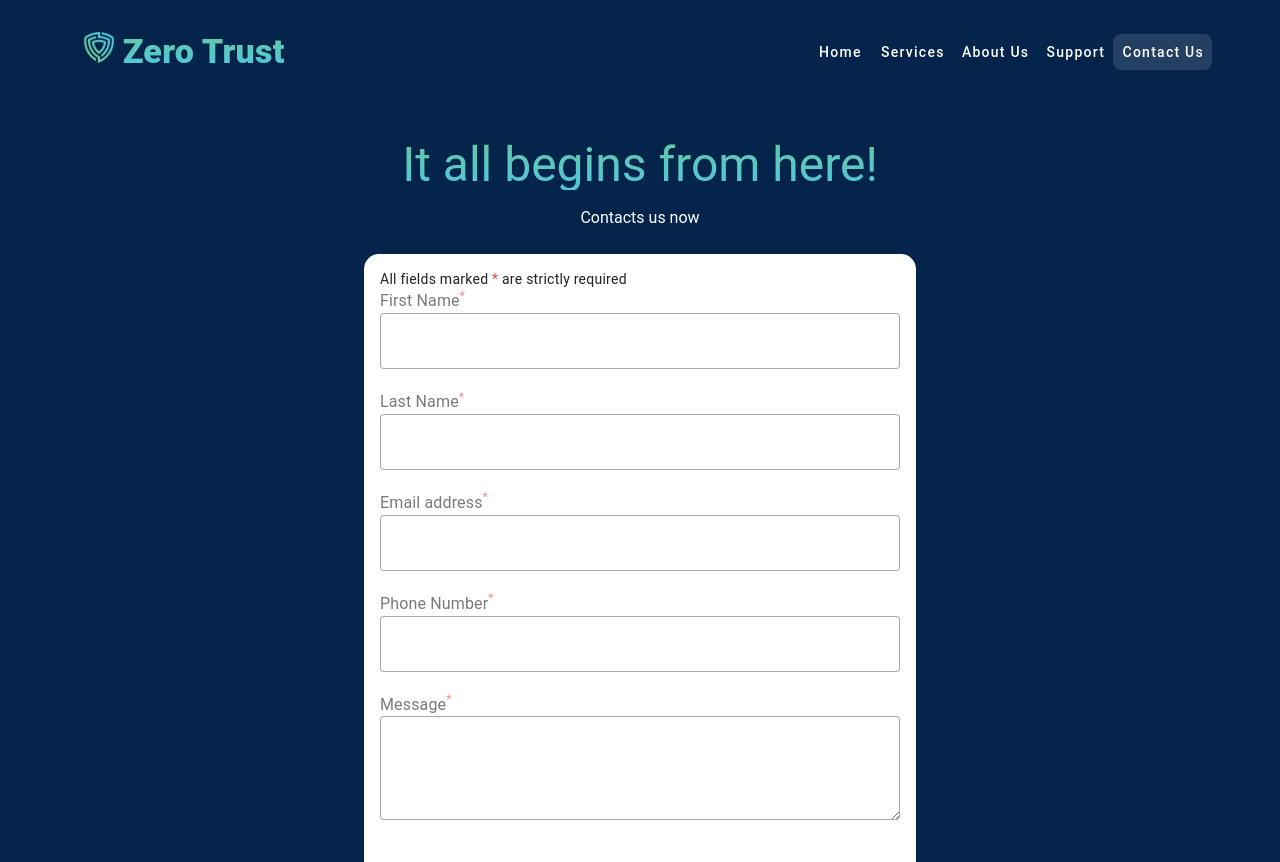
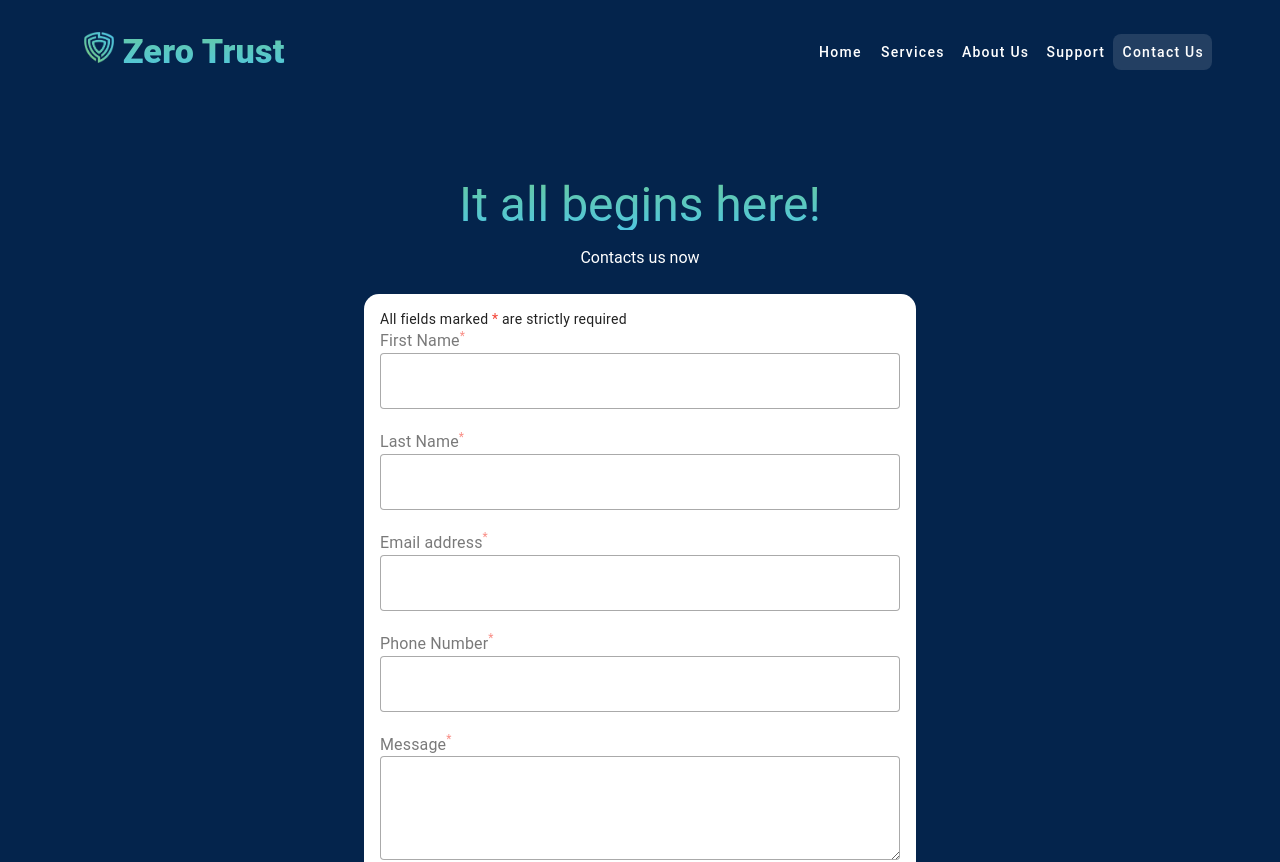
Before and after one commit to yusifk88/ztwebsite, a Nuxt app: page /contact in a window 1280 px wide. Shown: the top 862 px of the page. Built offline with nearby package versions, Linux system fonts and the light colour scheme.

Commit message:
fixed typo

```diff
--- a/pages/contact.vue
+++ b/pages/contact.vue
@@ -3,7 +3,7 @@
     <v-container>
       <v-row>
         <v-col cols="12">
-          <h1 class="text-h3 hero-text text-center">It all begins from here!</h1>
+          <h1 class="text-h3 hero-text text-center mt-10">It all begins here!</h1>
           <p class="text-center text-white mt-4">Contacts us now</p>
         </v-col>
         <v-col cols="12" sm="6" class="mx-auto">
```
